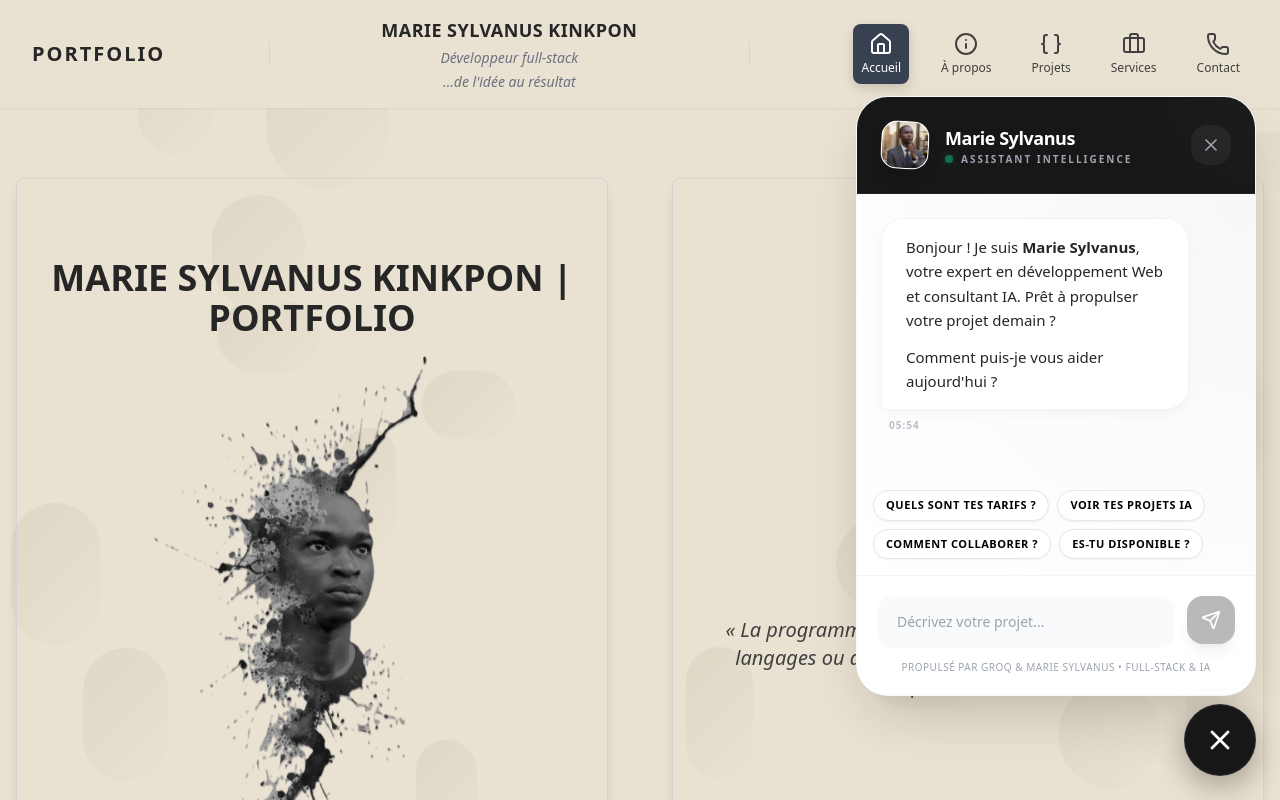
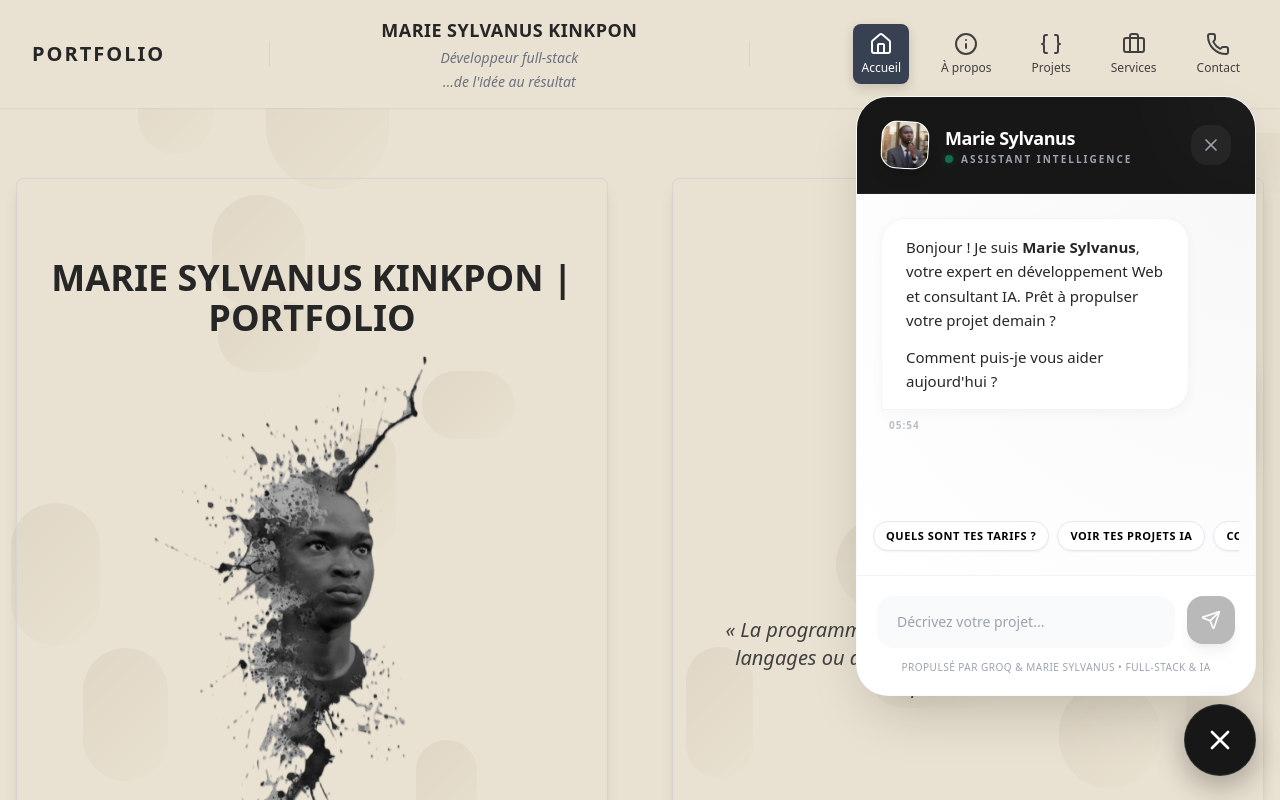
Before and after one commit to Sknyves/marie-sylvanus, a Vue app: page / in a window 1280 px wide. Both pictures are taken after a click on the button 1220 px from the left and 740 px from the top of the page. Shown: the top 800 px of the page. Built offline with nearby package versions, Linux system fonts and the light colour scheme.

Commit message:
feat: implement AIChatWidget component with streaming responses and markdown support

```diff
--- a/src/components/AIChatWidget.vue
+++ b/src/components/AIChatWidget.vue
@@ -214,12 +214,12 @@ const formatMessage = (text) => {
           <!-- Bottom Actions (Quick Replies & WhatsApp) -->
           <div class="p-4 space-y-4">
             <!-- Quick Replies -->
-            <div v-if="!isLoading && quickReplies.length > 0" class="flex flex-wrap gap-2">
+            <div v-if="!isLoading && quickReplies.length > 0" class="flex overflow-x-auto gap-2 pb-2 no-scrollbar">
               <button
                 v-for="reply in quickReplies"
                 :key="reply"
                 @click="sendMessage(reply)"
-                class="text-[11px] px-3 py-1.5 bg-white border border-gray-200 rounded-full hover:border-neutral-900 hover:text-neutral-900 transition-all font-bold uppercase tracking-wider shadow-sm"
+                class="text-[11px] px-3 py-1.5 bg-white border border-gray-200 rounded-full hover:border-neutral-900 hover:text-neutral-900 transition-all font-bold uppercase tracking-wider shadow-sm flex-shrink-0"
               >
                 {{ reply }}
               </button>
@@ -343,4 +343,12 @@ const formatMessage = (text) => {
     right: -8px;
   }
 }
+
+.no-scrollbar::-webkit-scrollbar {
+  display: none;
+}
+.no-scrollbar {
+  -ms-overflow-style: none;
+  scrollbar-width: none;
+}
 </style>
```
